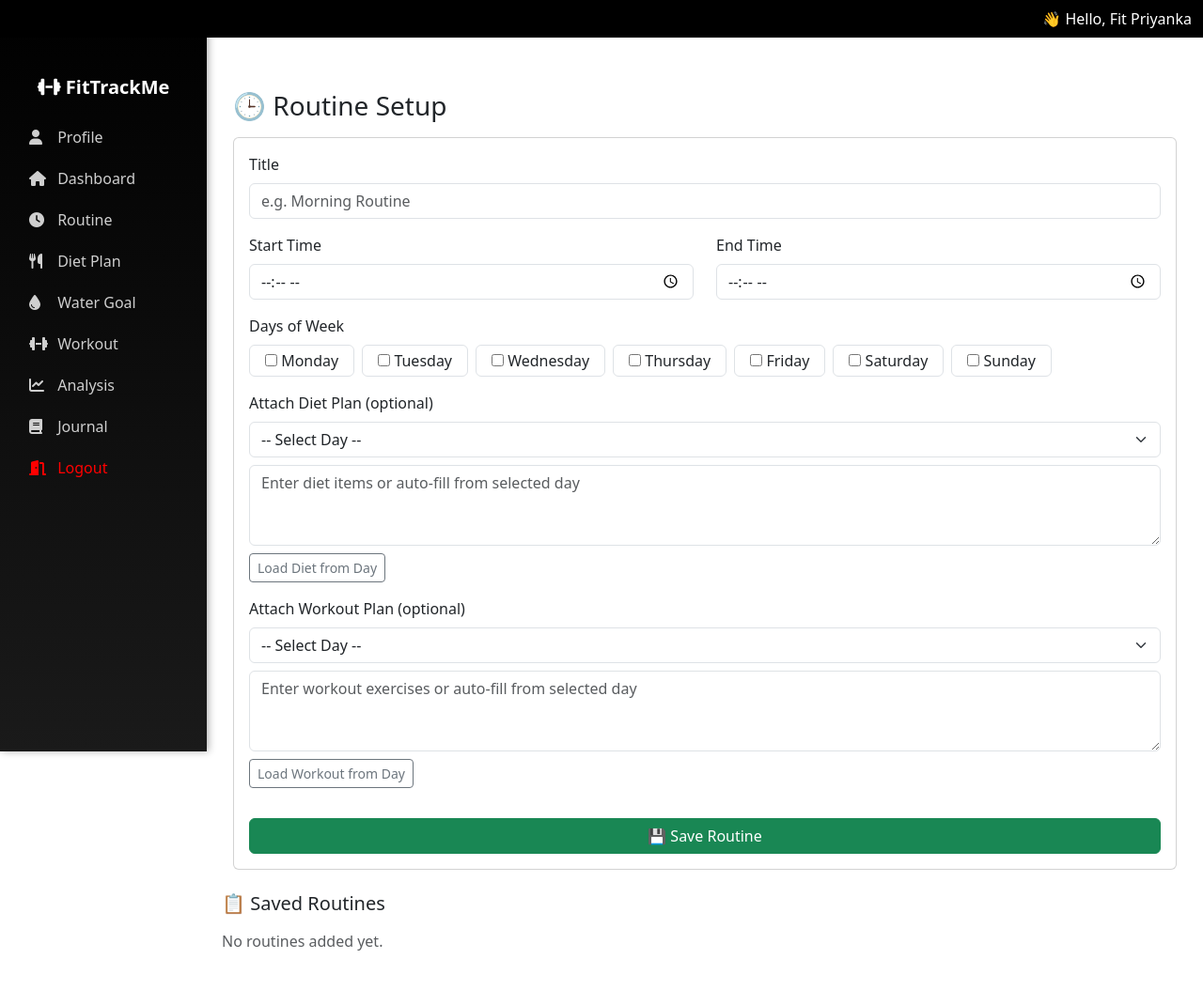
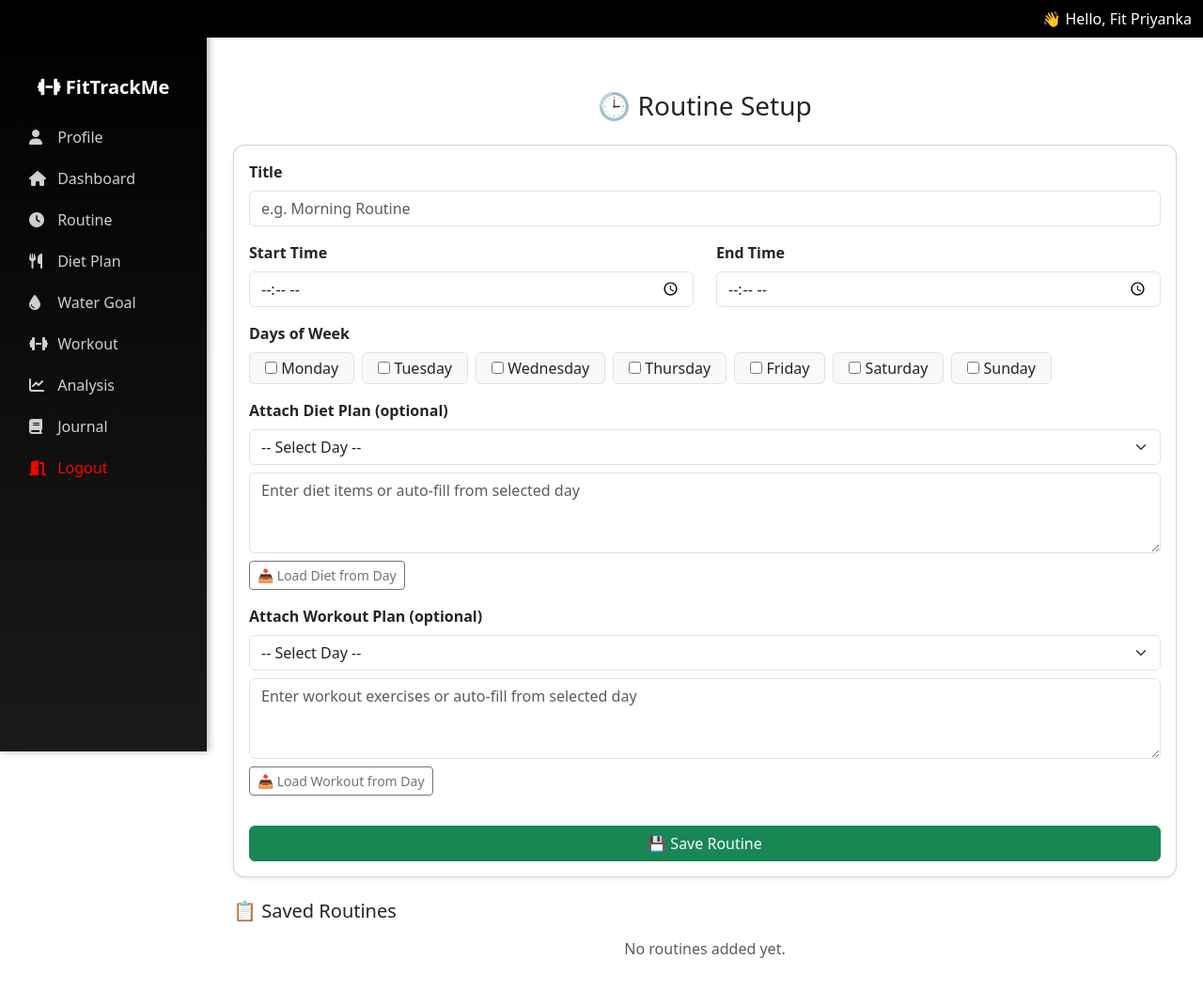
Before and after one commit to priyankaaurade1/fittrackme, a Django app: page /fit/routine-setup/ in a window 1280 px wide. Shown: the whole page at 94% size. Before the commit the page ends 1012 px from the top, so only its background shows below. Run offline with Django 5.2, Linux system fonts and the light colour scheme; a user stored in the database is signed in; data comes from the database, SQL or seed files in the repository.

Commit message:
routine setup

```diff
--- a/fit/templates/routine_setup.html
+++ b/fit/templates/routine_setup.html
@@ -1,56 +1,63 @@
 {% extends "base.html" %}
 {% block content %}
 <style>
-  #routineSuggestions {
-    background: #f9fafb;
-    border: 2px dashed #6c757d;
-    transition: 0.3s ease;
+  .card {
+    border-radius: 12px;
+    box-shadow: 0 2px 8px rgba(0, 0, 0, 0.08);
   }
-  #routineSuggestions strong {
-    color: #212529;
+
+  pre {
+    background: #f8f9fa;
+    border-radius: 6px;
+    padding: 6px 10px;
   }
-  #routineSuggestions input[type=checkbox] {
-    transform: scale(1.1);
-    margin-right: 6px;
+
+  @media (max-width: 576px) {
+    .d-flex.gap-2 {
+      flex-direction: column;
+      align-items: stretch;
+    }
+    .edit-btn, .btn-danger {
+      width: 100%;
+    }
   }
 </style>
 
 <div class="container mt-4">
-  <h3 class="mb-3">🕒 Routine Setup</h3>
+  <h3 class="mb-4 text-center">🕒 Routine Setup</h3>
 
-  <!-- 💾 Add/Edit Routine Form -->
-  <form method="POST" class="card p-3 mb-4">
+  <!-- 💾 Add Routine Form -->
+  <form method="POST" class="card p-3 mb-4 shadow-sm">
     {% csrf_token %}
     <div class="mb-3">
-      <label class="form-label">Title</label>
+      <label class="form-label fw-semibold">Title</label>
       <input type="text" name="title" class="form-control" placeholder="e.g. Morning Routine" required>
     </div>
 
     <div class="row mb-3">
-      <div class="col">
-        <label class="form-label">Start Time</label>
+      <div class="col-md-6 mb-3 mb-md-0">
+        <label class="form-label fw-semibold">Start Time</label>
         <input type="time" name="start_time" class="form-control" required>
       </div>
-      <div class="col">
-        <label class="form-label">End Time</label>
+      <div class="col-md-6">
+        <label class="form-label fw-semibold">End Time</label>
         <input type="time" name="end_time" class="form-control" required>
       </div>
     </div>
 
     <div class="mb-3">
-      <label class="form-label">Days of Week</label>
+      <label class="form-label fw-semibold">Days of Week</label>
       <div class="d-flex flex-wrap gap-2">
         {% for day in weekdays %}
-          <label class="form-check-label border rounded px-3 py-1">
+        <label class="form-check-label border rounded px-3 py-1 bg-light">
           <input type="checkbox" name="days" value="{{ day }}"> {{ day }}
         </label>
         {% endfor %}
       </div>
     </div>
 
-    <!-- 🥗 Diet Section -->
     <div class="mb-3">
-      <label class="form-label">Attach Diet Plan (optional)</label>
+      <label class="form-label fw-semibold">Attach Diet Plan (optional)</label>
       <select name="diet_day" class="form-select mb-2">
         <option value="">-- Select Day --</option>
         {% for d in weekdays %}
@@ -59,12 +66,11 @@
       </select>
       <textarea name="diet_items" class="form-control" rows="3"
         placeholder="Enter diet items or auto-fill from selected day"></textarea>
-      <button type="button" class="btn btn-outline-secondary btn-sm mt-2" id="loadDietBtn">Load Diet from Day</button>
+      <button type="button" class="btn btn-outline-secondary btn-sm mt-2" id="loadDietBtn">📥 Load Diet from Day</button>
     </div>
 
-    <!-- 🏋️ Workout Section -->
     <div class="mb-3">
-      <label class="form-label">Attach Workout Plan (optional)</label>
+      <label class="form-label fw-semibold">Attach Workout Plan (optional)</label>
       <select name="workout_day" class="form-select mb-2">
         <option value="">-- Select Day --</option>
         {% for d in weekdays %}
@@ -73,19 +79,19 @@
       </select>
       <textarea name="workout_items" class="form-control" rows="3"
         placeholder="Enter workout exercises or auto-fill from selected day"></textarea>
-      <button type="button" class="btn btn-outline-secondary btn-sm mt-2" id="loadWorkoutBtn">Load Workout from Day</button>
+      <button type="button" class="btn btn-outline-secondary btn-sm mt-2" id="loadWorkoutBtn">📥 Load Workout from Day</button>
     </div>
 
     <button type="submit" class="btn btn-success w-100 mt-3">💾 Save Routine</button>
   </form>
-</div>
+
+  <!-- 📋 Saved Routines -->
   <h5 class="mt-4 mb-3">📋 Saved Routines</h5>
   {% if routines %}
   <ul class="list-group">
     {% for r in routines %}
-      <li class="list-group-item">
-        <div class="d-flex justify-content-between align-items-start">
-          <div>
+    <li class="list-group-item d-flex justify-content-between align-items-start flex-wrap">
+      <div class="flex-grow-1">
         <strong>{{ r.title }}</strong><br>
         <small class="text-muted">
           {{ r.start_time|time:"h:i A" }} - {{ r.end_time|time:"h:i A" }} <br>
@@ -95,10 +101,8 @@
         <pre class="mt-2 text-muted" style="white-space: pre-wrap;">{{ r.description }}</pre>
         {% endif %}
       </div>
-          <div class="d-flex gap-2">
-            <button
-              type="button"
-              class="btn btn-sm btn-warning edit-btn"
+      <div class="d-flex gap-2 mt-2 mt-md-0">
+        <button type="button" class="btn btn-sm btn-warning edit-btn"
           data-id="{{ r.id }}"
           data-title="{{ r.title }}"
           data-start="{{ r.start_time }}"
@@ -113,44 +117,118 @@
           <button type="submit" class="btn btn-sm btn-danger">🗑 Delete</button>
         </form>
       </div>
-        </div>
     </li>
     {% endfor %}
   </ul>
   {% else %}
-  <p class="text-muted">No routines added yet.</p>
+  <p class="text-muted text-center">No routines added yet.</p>
   {% endif %}
+</div>
 
+<!-- 🧩 Edit Modal -->
+<div class="modal fade" id="editRoutineModal" tabindex="-1" aria-labelledby="editRoutineModalLabel" aria-hidden="true">
+  <div class="modal-dialog modal-dialog-centered modal-lg">
+    <div class="modal-content">
+      <form method="POST" id="editRoutineForm">
+        {% csrf_token %}
+        <div class="modal-header">
+          <h5 class="modal-title" id="editRoutineModalLabel">✏️ Edit Routine</h5>
+          <button type="button" class="btn-close" data-bs-dismiss="modal"></button>
+        </div>
+        <div class="modal-body">
+          <div class="mb-3">
+            <label class="form-label">Title</label>
+            <input type="text" name="title" id="editTitle" class="form-control" required>
+          </div>
+
+          <div class="row mb-3">
+            <div class="col-md-6">
+              <label class="form-label">Start Time</label>
+              <input type="time" name="start_time" id="editStart" class="form-control" required>
+            </div>
+            <div class="col-md-6">
+              <label class="form-label">End Time</label>
+              <input type="time" name="end_time" id="editEnd" class="form-control" required>
+            </div>
+          </div>
+
+          <div class="mb-3">
+            <label class="form-label">Days</label>
+            <div class="d-flex flex-wrap gap-2" id="editDaysContainer">
+              {% for day in weekdays %}
+              <label class="form-check-label border rounded px-3 py-1 bg-light">
+                <input type="checkbox" name="days" value="{{ day }}"> {{ day }}
+              </label>
+              {% endfor %}
+            </div>
+          </div>
+        </div>
+        <div class="modal-footer">
+          <button type="button" class="btn btn-secondary" data-bs-dismiss="modal">Cancel</button>
+          <button type="submit" class="btn btn-primary">💾 Update</button>
+        </div>
+      </form>
+    </div>
+  </div>
+</div>
+
+<!-- ⚡ JS Section -->
 <script>
 document.addEventListener("DOMContentLoaded", () => {
   const dietData = {{ diet_data|safe }};
   const workoutData = {{ workout_data|safe }};
 
-  const dietSelect = document.querySelector("[name='diet_day']");
-  const workoutSelect = document.querySelector("[name='workout_day']");
-  const dietTextarea = document.querySelector("[name='diet_items']");
-  const workoutTextarea = document.querySelector("[name='workout_items']");
-  const loadDietBtn = document.getElementById("loadDietBtn");
-  const loadWorkoutBtn = document.getElementById("loadWorkoutBtn");
-
-  loadDietBtn.addEventListener("click", () => {
-    const day = dietSelect.value;
+  // 🥗 Load Diet Plan
+  document.getElementById("loadDietBtn").addEventListener("click", () => {
+    const day = document.querySelector("[name='diet_day']").value;
+    const textarea = document.querySelector("[name='diet_items']");
     if (!day) return alert("Please select a day first.");
     const meals = dietData[day];
     if (!meals) return alert("No diet plan found for this day.");
-    let text = "";
-    for (const [meal, foods] of Object.entries(meals)) {
-      text += `${meal}: ${foods.join(", ")}\n`;
-    }
-    dietTextarea.value = text.trim();
+    textarea.value = Object.entries(meals).map(([meal, foods]) => `${meal}: ${foods.join(", ")}`).join("\n");
   });
 
-  loadWorkoutBtn.addEventListener("click", () => {
-    const day = workoutSelect.value;
+  // 🏋️ Load Workout Plan
+  document.getElementById("loadWorkoutBtn").addEventListener("click", () => {
+    const day = document.querySelector("[name='workout_day']").value;
+    const textarea = document.querySelector("[name='workout_items']");
     if (!day) return alert("Please select a day first.");
     const w = workoutData[day];
     if (!w) return alert("No workout plan found for this day.");
-    workoutTextarea.value = `${w.title}:\n${w.exercises.join("\n")}`;
+    textarea.value = `${w.title}:\n${w.exercises.join("\n")}`;
+  });
+
+  // 🧩 Edit Button Handler
+  const editButtons = document.querySelectorAll(".edit-btn");
+  const editForm = document.getElementById("editRoutineForm");
+  const editModal = new bootstrap.Modal(document.getElementById("editRoutineModal"));
+  const titleInput = document.getElementById("editTitle");
+  const startInput = document.getElementById("editStart");
+  const endInput = document.getElementById("editEnd");
+  const daysContainer = document.getElementById("editDaysContainer");
+
+  editButtons.forEach(btn => {
+    btn.addEventListener("click", () => {
+      const id = btn.dataset.id;
+      const title = btn.dataset.title;
+      const start = btn.dataset.start;
+      const end = btn.dataset.end;
+      const days = btn.dataset.days.split(",");
+
+      titleInput.value = title;
+      startInput.value = start;
+      endInput.value = end;
+
+      // Clear checkboxes
+      daysContainer.querySelectorAll("input[type=checkbox]").forEach(cb => {
+        cb.checked = days.includes(cb.value);
+      });
+
+      // Update form action dynamically
+      editForm.action = `/edit_routine/${id}/`;
+
+      editModal.show();
+    });
   });
 });
 </script>
--- a/fit/urls.py
+++ b/fit/urls.py
@@ -15,7 +15,7 @@ urlpatterns = [
     path('analysis/', views.analysis, name='analysis'),
     path('', views.dashboard, name='dashboard'),
     path('routine-setup/', views.routine_setup, name='routine_setup'),
-    path("routine/edit/", views.edit_routine, name="edit_routine"),
+    path("edit_routine/<int:routine_id>/", views.edit_routine, name="edit_routine"),
     path("routine/delete/<int:routine_id>/", views.delete_routine, name="delete_routine"),
 
     path('journal/', views.journal_view, name='journal_view'),
```
Lines whose indentation alone changed are shown as unchanged.
